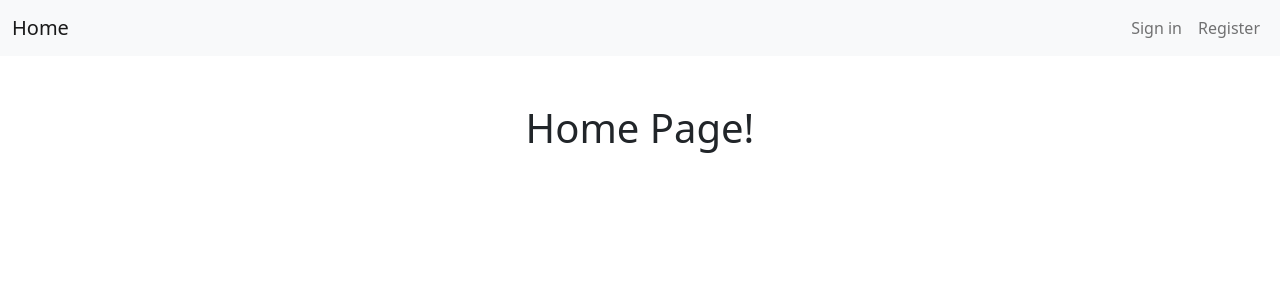
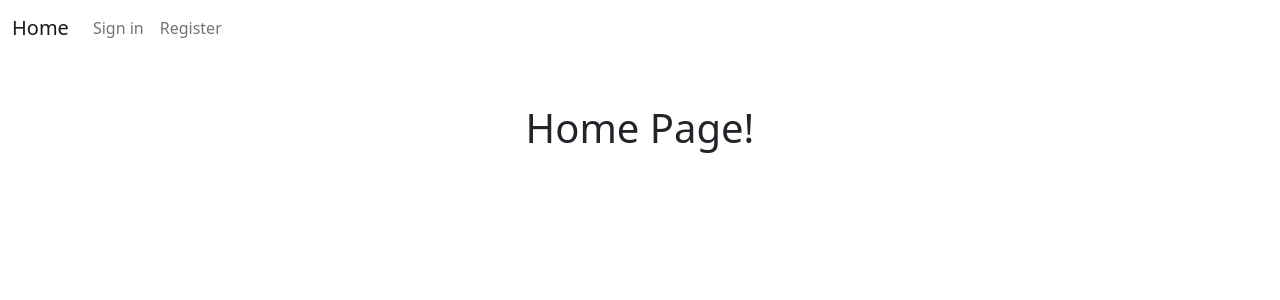
Before and after one commit to devulogi/marketplace, a React (Create React App) app in the folder client/: page / in a window 1280 px wide. Shown: the top 300 px of the page. Built offline with nearby package versions, Linux system fonts and the light colour scheme.

Commit message:
refactored: responsive nave

```diff
--- a/client/src/components/TopNav.js
+++ b/client/src/components/TopNav.js
@@ -2,12 +2,11 @@
 
 export default function TopNav() {
   return (
-    <nav className='navbar navbar-expand-lg navbar-light bg-light'>
-      <div className='container-fluid'>
+    <nav className='navbar navbar-expand-lg navbar-light bg-darks'>
+      <div className='container-fluid d-flex justify-content-between align-items-center'>
         <Link to='/' className='navbar-brand'>
           Home
         </Link>
-        <div className='d-flex justify-content-between align-items-center'>
         <button
           className='navbar-toggler'
           type='button'
@@ -16,10 +15,7 @@
         >
           <span className='navbar-toggler-icon'></span>
         </button>
-          <div
-            className='collapse navbar-collapse w-50'
-            id='navbarSupportedContent'
-          >
+        <div className='collapse navbar-collapse' id='navbarSupportedContent'>
           <ul className='navbar-nav me-auto mb-2 mb-lg-0'>
             <li className='navbar-item'>
               <Link to='/signin' className='nav-link'>
@@ -34,7 +30,6 @@
           </ul>
         </div>
       </div>
-      </div>
     </nav>
   );
 }
```
Lines whose indentation alone changed are shown as unchanged.
